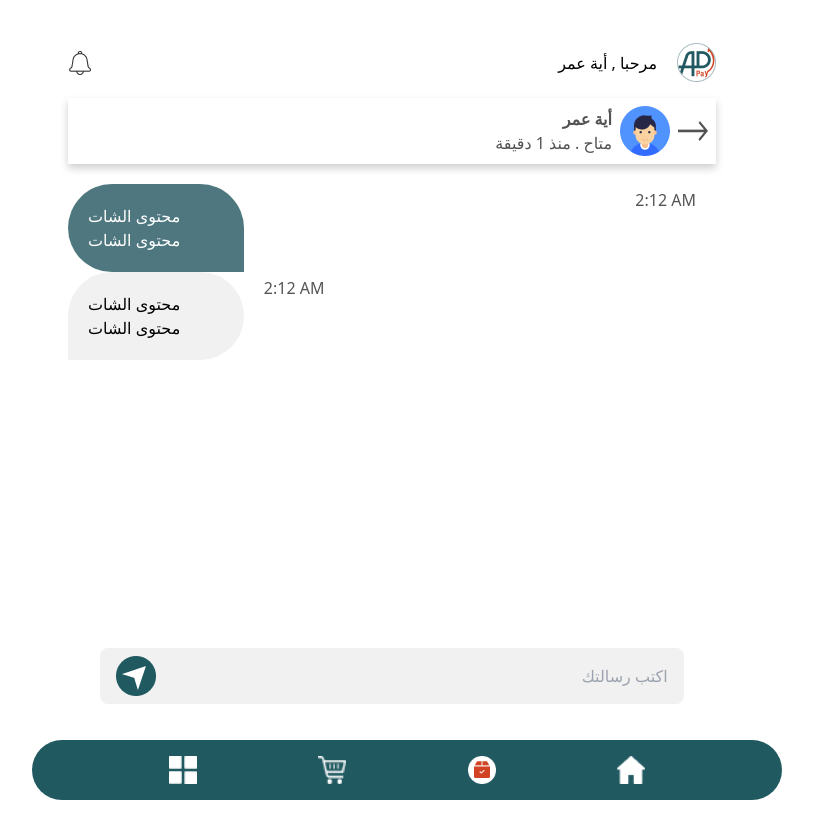
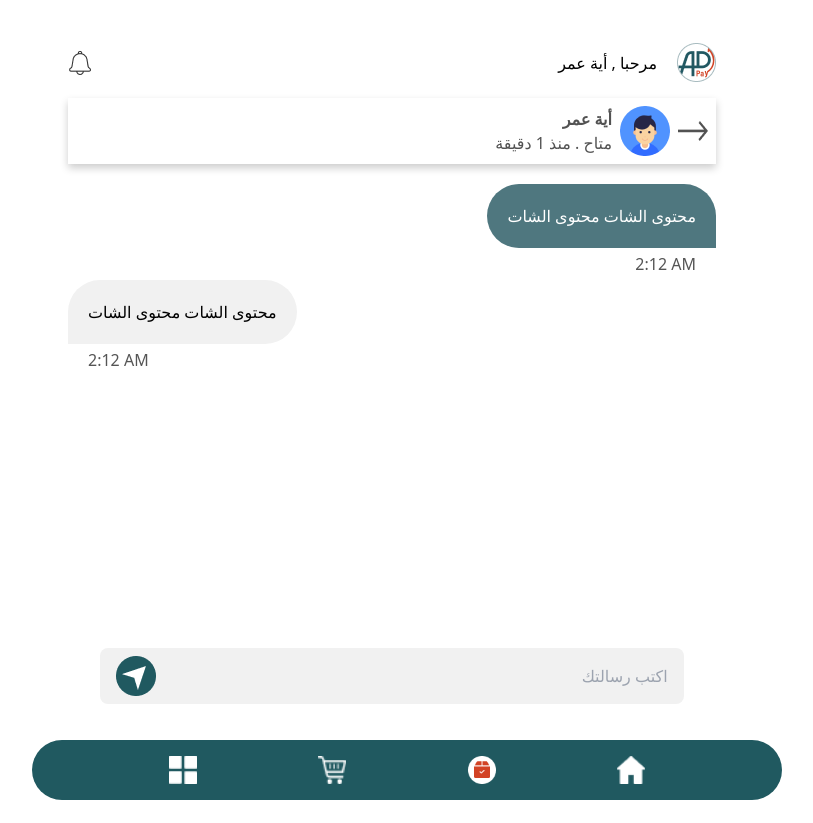
Before and after one commit to Impactmindz-Tech/arabic, a React (Vite) app: page /dashboard/message in a window 1280 px wide. Shown: the whole page, without its empty margins (248-1061 px from the left). Built offline with nearby package versions, Linux system fonts and the light colour scheme.

Commit message:
message page fix

```diff
--- a/src/index.css
+++ b/src/index.css
@@ -136,11 +136,13 @@ button.MuiButtonBase-root.MuiIconButton-root.MuiIconButton-colorPrimary.MuiIconB
   box-shadow: 0 4px 8px rgba(0, 0, 0, 0.2);
   /* box-shadow: rgba(0, 0, 0, 0.19) 0px 10px 20px, rgba(0, 0, 0, 0.23) 0px 6px 6px; */
 }
+.left {
+
+  display: flex;
+  justify-content: end;
+}
 
 .ShapesLeft {
-  display: flex;
-  justify-content: center;
-  align-items: center;
   padding: 20px;
   color: white;
   border-top-left-radius: 60px;
@@ -153,6 +155,7 @@ button.MuiButtonBase-root.MuiIconButton-root.MuiIconButton-colorPrimary.MuiIconB
 
 .right {
   display: flex;
+  justify-content: start;
 }
 .ShapesRight {
   display: flex;
@@ -166,9 +169,6 @@ button.MuiButtonBase-root.MuiIconButton-root.MuiIconButton-colorPrimary.MuiIconB
   background-color: #f1f1f1;
 }
 
-.left {
-  display: flex;
-}
 
 .bottomMenuBar {
   max-width: 750px;
--- a/src/page/dashboard/Message/MessagePage.jsx
+++ b/src/page/dashboard/Message/MessagePage.jsx
@@ -23,18 +23,23 @@ const MessagePage = () => {
 
 
 
-          <div className="left ">
+          <div className="left">
+          <div className="main">
             <div className="ShapesLeft">محتوى الشات محتوى الشات</div>
             <div className="text-right w-[100%] text-[#555555] pr-5 py-1">
               2:12 AM
             </div>
           </div>
 
+          </div>
+
           {/* right */}
           <div className="right">
+          <div className="main">
             <div className="ShapesRight">محتوى الشات محتوى الشات</div>
             <div className="text-left w-[100%] text-[#555555] pl-5 py-1">
               2:12 AM
+            </div>
             </div>
           </div>
         </div>
```
